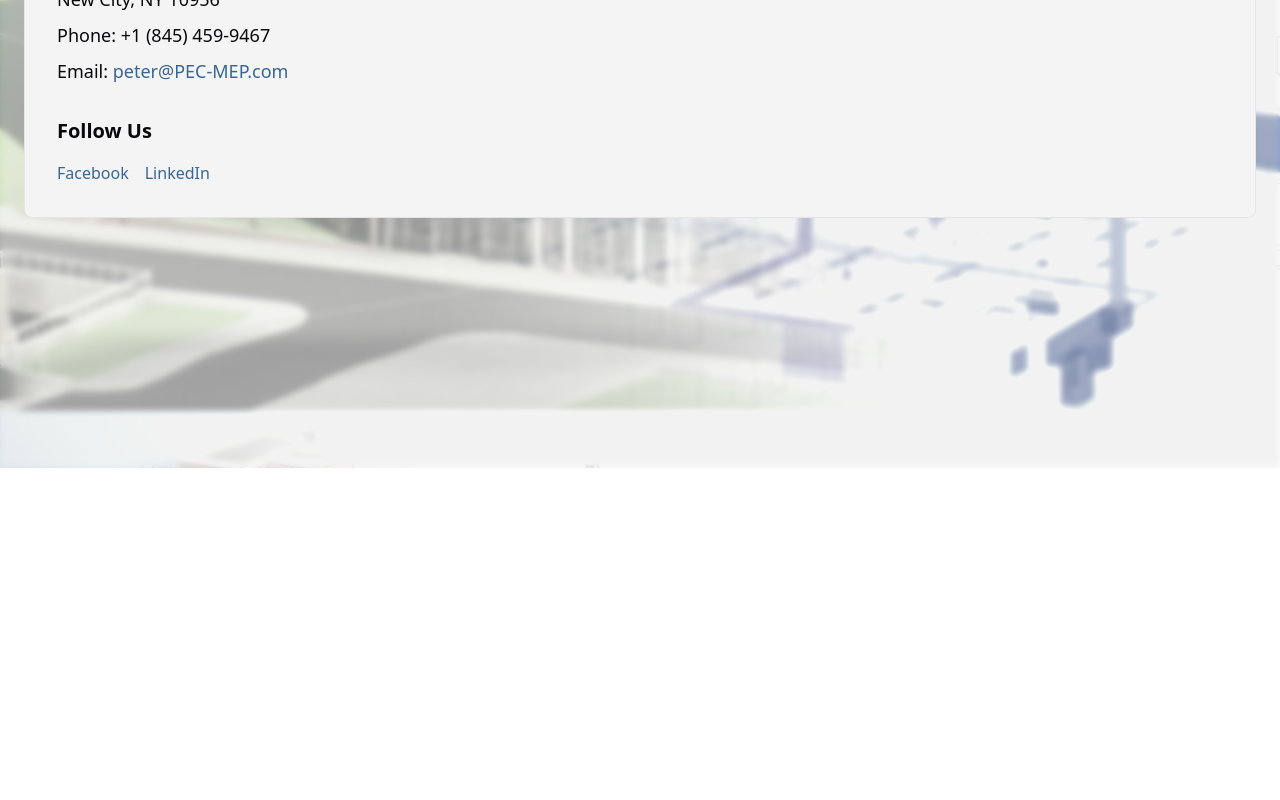
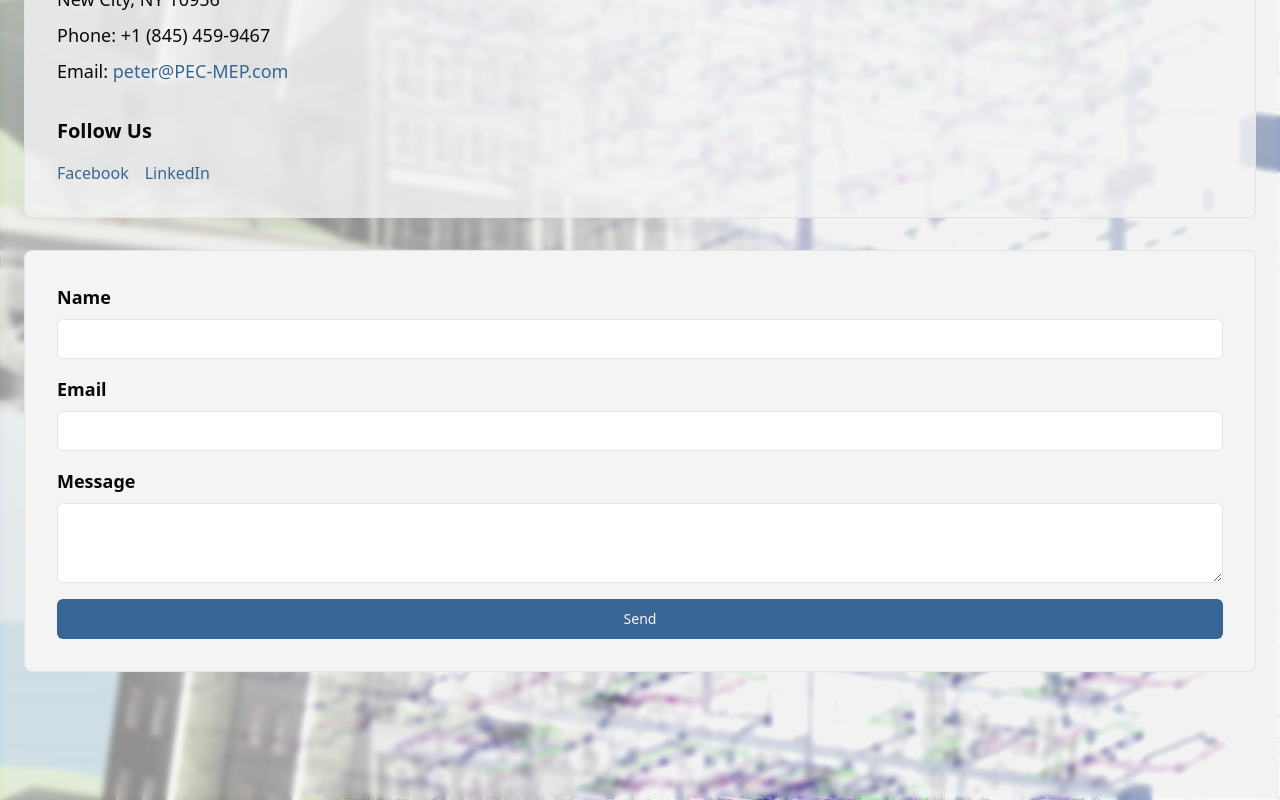
Before and after one commit to anthonyyoussef01/PerspectiveEngineering, a React (Vite) app: page /contact in a window 1280 px wide. Shown: the part 389-1189 px from the top of the page. Before the commit the page ends 857 px from the top, so only its background shows below. Built offline with nearby package versions, Linux system fonts and the light colour scheme.

Commit message:
Contact Us Page Update:
- Added ShadCN contact form

```diff
--- /dev/null
+++ b/src/components/ui/textarea.tsx
@@ -0,0 +1,24 @@
+import * as React from "react"
+
+import { cn } from "@/lib/utils"
+
+export interface TextareaProps
+  extends React.TextareaHTMLAttributes<HTMLTextAreaElement> {}
+
+const Textarea = React.forwardRef<HTMLTextAreaElement, TextareaProps>(
+  ({ className, ...props }, ref) => {
+    return (
+      <textarea
+        className={cn(
+          "flex min-h-[80px] w-full rounded-md border border-input bg-background px-3 py-2 text-sm ring-offset-background placeholder:text-muted-foreground focus-visible:outline-none focus-visible:ring-2 focus-visible:ring-ring focus-visible:ring-offset-2 disabled:cursor-not-allowed disabled:opacity-50",
+          className
+        )}
+        ref={ref}
+        {...props}
+      />
+    )
+  }
+)
+Textarea.displayName = "Textarea"
+
+export { Textarea }
--- a/src/pages/Contact.tsx
+++ b/src/pages/Contact.tsx
@@ -1,8 +1,24 @@
+import { useState } from "react";
+import { Button } from "@/components/ui/button";
+import { Input } from "@/components/ui/input";
+import { Textarea } from "@/components/ui/textarea";
+
 const Contact = () => {
+  const [formData, setFormData] = useState({
+    name: "",
+    email: "",
+    message: "",
+  });
+
+  const handleChange = (e: React.ChangeEvent<HTMLInputElement | HTMLTextAreaElement>) => {
+    const { name, value } = e.target;
+    setFormData((prevData) => ({ ...prevData, [name]: value }));
+  };
+
   return (
-    <div className="container py-24 sm:py-32 h-screen">
+    <div className="container py-24 sm:py-32">
       <h1 className="text-3xl md:text-4xl font-bold mb-8">Contact Us</h1>
-      <div className="bg-muted border rounded-lg p-8">
+      <div className="bg-muted/80 border rounded-lg p-8">
         <h2 className="text-2xl font-bold mb-4">Perspective Engineering Consulting PLLC</h2>
         <p className="text-lg mb-2">8 High Tor Rd,</p>
         <p className="text-lg mb-2">New City, NY 10956</p>
@@ -32,6 +48,51 @@
           </div>
         </div>
       </div>
+
+      <form
+        name="contact"
+        method="POST"
+        data-netlify="true"
+        className="mt-8 bg-muted border rounded-lg p-8"
+      >
+        <input type="hidden" name="form-name" value="contact" />
+        <div className="mb-4">
+          <label className="block text-lg font-bold mb-2" htmlFor="name">Name</label>
+          <Input
+            type="text"
+            id="name"
+            name="name"
+            value={formData.name}
+            onChange={handleChange}
+            required
+            className="w-full"
+          />
+        </div>
+        <div className="mb-4">
+          <label className="block text-lg font-bold mb-2" htmlFor="email">Email</label>
+          <Input
+            type="email"
+            id="email"
+            name="email"
+            value={formData.email}
+            onChange={handleChange}
+            required
+            className="w-full"
+          />
+        </div>
+        <div className="mb-4">
+          <label className="block text-lg font-bold mb-2" htmlFor="message">Message</label>
+          <Textarea
+            id="message"
+            name="message"
+            value={formData.message}
+            onChange={handleChange}
+            required
+            className="w-full"
+          />
+        </div>
+        <Button type="submit" className="w-full">Send</Button>
+      </form>
     </div>
   );
 };
```
